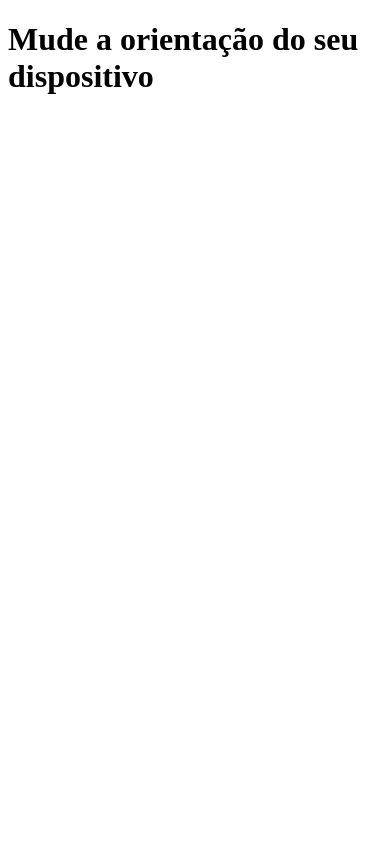
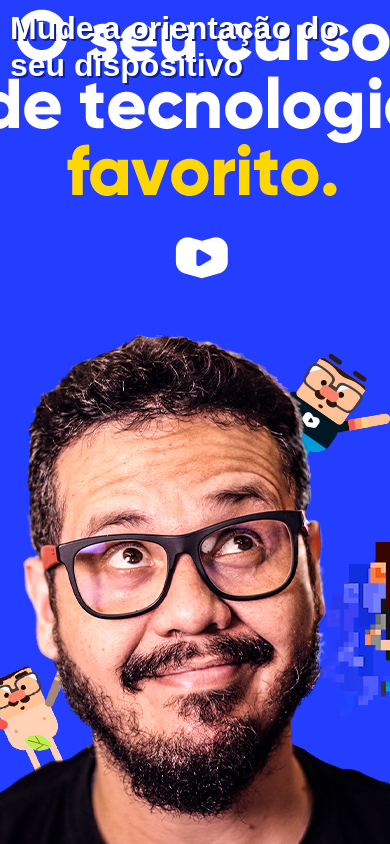
Before and after one commit to olsouza/html-css, a plain HTML site: page exercicios-modulo4/ex22/mq002/index.html in a window 390 px wide. Drawn offline with Linux system fonts and the light colour scheme.

Commit message:
ex 02 de media query

```diff
--- a/exercicios-modulo4/ex22/mq002/estilos/paisagem.css
+++ b/exercicios-modulo4/ex22/mq002/estilos/paisagem.css
@@ -1,3 +1,8 @@
 @charset "UTF-8";
 
 /* Aparelho deitado (landscape) */
+
+body {
+    background: url(../imagens/cev-landscape.jpg);
+    background-position: left bottom;
+}
--- a/exercicios-modulo4/ex22/mq002/estilos/retrato.css
+++ b/exercicios-modulo4/ex22/mq002/estilos/retrato.css
@@ -1,3 +1,8 @@
 @charset "UTF-8";
 
 /* Aparelho em pé (portrait) */
+
+body {
+    background: url(../imagens/cev-portrait.jpg);
+    background-position: center bottom;
+}
--- a/exercicios-modulo4/ex22/mq002/estilos/style.css
+++ b/exercicios-modulo4/ex22/mq002/estilos/style.css
@@ -1,3 +1,23 @@
 @charset "UTF-8";
 
 /* Configurações Gerais */
+
+ * {
+    margin: 0px;
+    padding: 0px;
+    font-family: Arial, Helvetica, sans-serif;
+ }
+
+ html, body {
+    width: 100vw;
+    height: 100vh;
+    background-color: #233eff;
+    background-size: contain;
+    background-repeat: no-repeat;
+ }
+
+ h1 {
+    color: white;
+    text-shadow: 2px 2px 0px #102094;
+    padding: 10px;
+ }
--- a/exercicios-modulo4/ex22/mq002/index.html
+++ b/exercicios-modulo4/ex22/mq002/index.html
@@ -3,7 +3,7 @@
 <head>
     <meta charset="UTF-8">
     <meta name="viewport" content="width=device-width, initial-scale=1.0">
-    <title>MEdia Query</title>
+    <title>Media Query</title>
     <link rel="stylesheet" href="estilos/style.css" media="all">
     <link rel="stylesheet" href="estilos/retrato.css" media="screen and (orientation: portrait)">
     <link rel="stylesheet" href="estilos/paisagem.css" media="screen and (orientation: landscape)">
```
